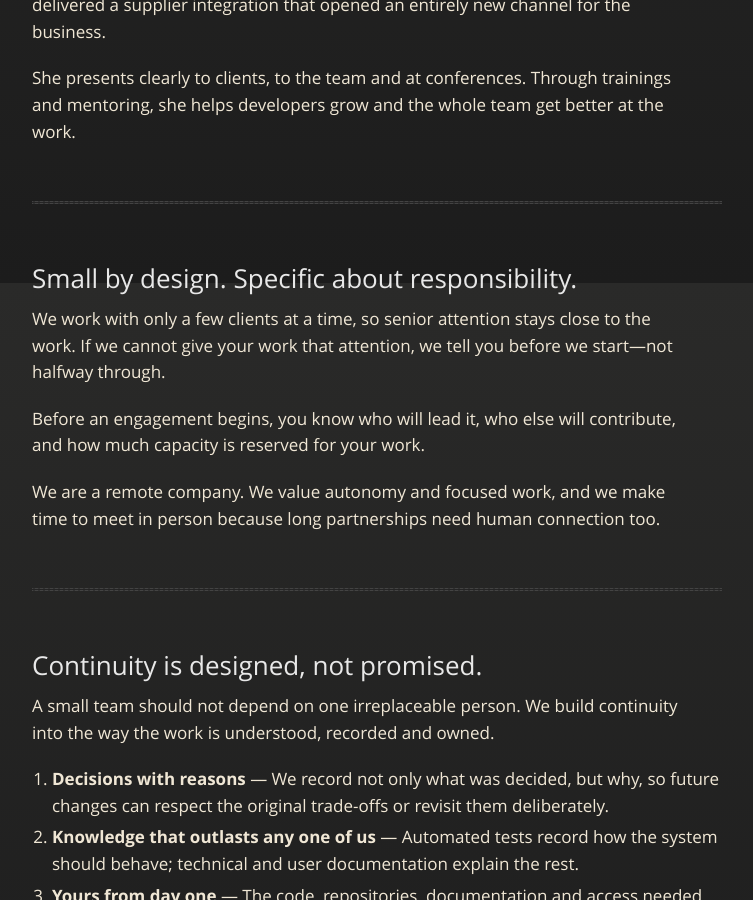
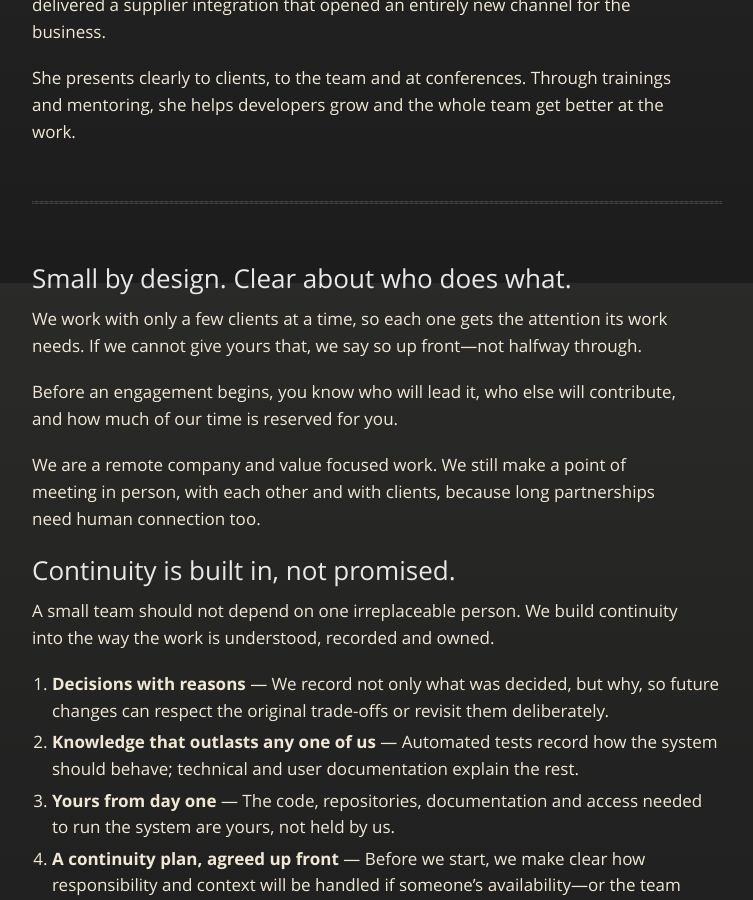
Before and after one commit to tutuf/tutuf.github.io, a Jekyll site: the page built from team.md, in a window 1280 px wide and 900 px high, scrolled down 1517 px. Shown: the whole window, without its empty margins (143-896 px from the left). Built offline with Jekyll 4.4.1, drawn with Linux system fonts in a browser that asks for light colours.

Commit message:
Sharpen Small by design and pair it with Continuity
Make the attention and in-person promises concrete, drop the
divider between the two sections, and rename the Continuity
heading so it no longer echoes "by design".

Co-Authored-By: Claude Opus 5.5 <noreply@anthropic.com>

```diff
--- a/team.md
+++ b/team.md
@@ -43,17 +43,15 @@ She presents clearly to clients, to the team and at conferences. Through trainin
 
 ---
 
-## Small by design. Specific about responsibility.
+## Small by design. Clear about who does what.
 
-We work with only a few clients at a time, so senior attention stays close to the work. If we cannot give your work that attention, we tell you before we start—not halfway through.
+We work with only a few clients at a time, so each one gets the attention its work needs. If we cannot give yours that, we say so up front—not halfway through.
 
-Before an engagement begins, you know who will lead it, who else will contribute, and how much capacity is reserved for your work.
+Before an engagement begins, you know who will lead it, who else will contribute, and how much of our time is reserved for you.
 
-We are a remote company. We value autonomy and focused work, and we make time to meet in person because long partnerships need human connection too.
+We are a remote company and value focused work. We still make a point of meeting in person, with each other and with clients, because long partnerships need human connection too.
 
----
-
-## Continuity is designed, not promised.
+## Continuity is built in, not promised.
 
 A small team should not depend on one irreplaceable person. We build continuity into the way the work is understood, recorded and owned.
 
```
